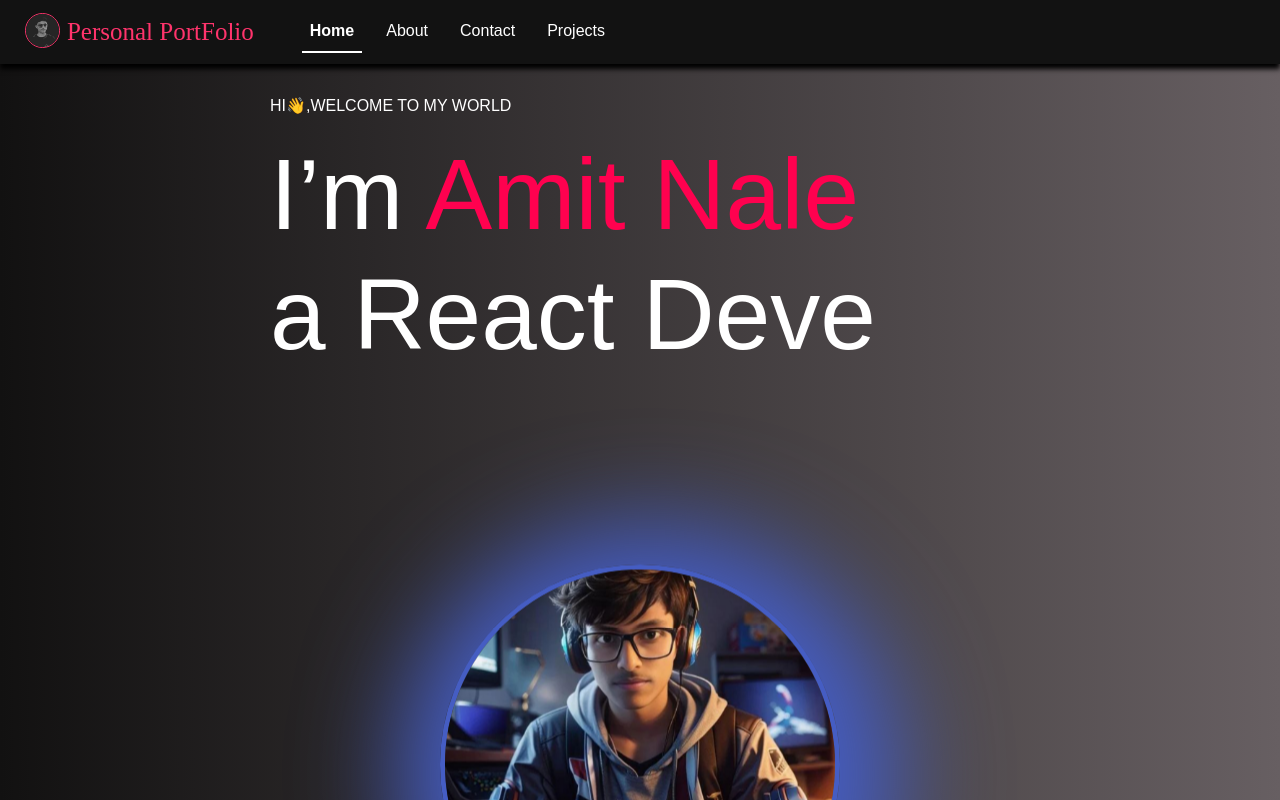
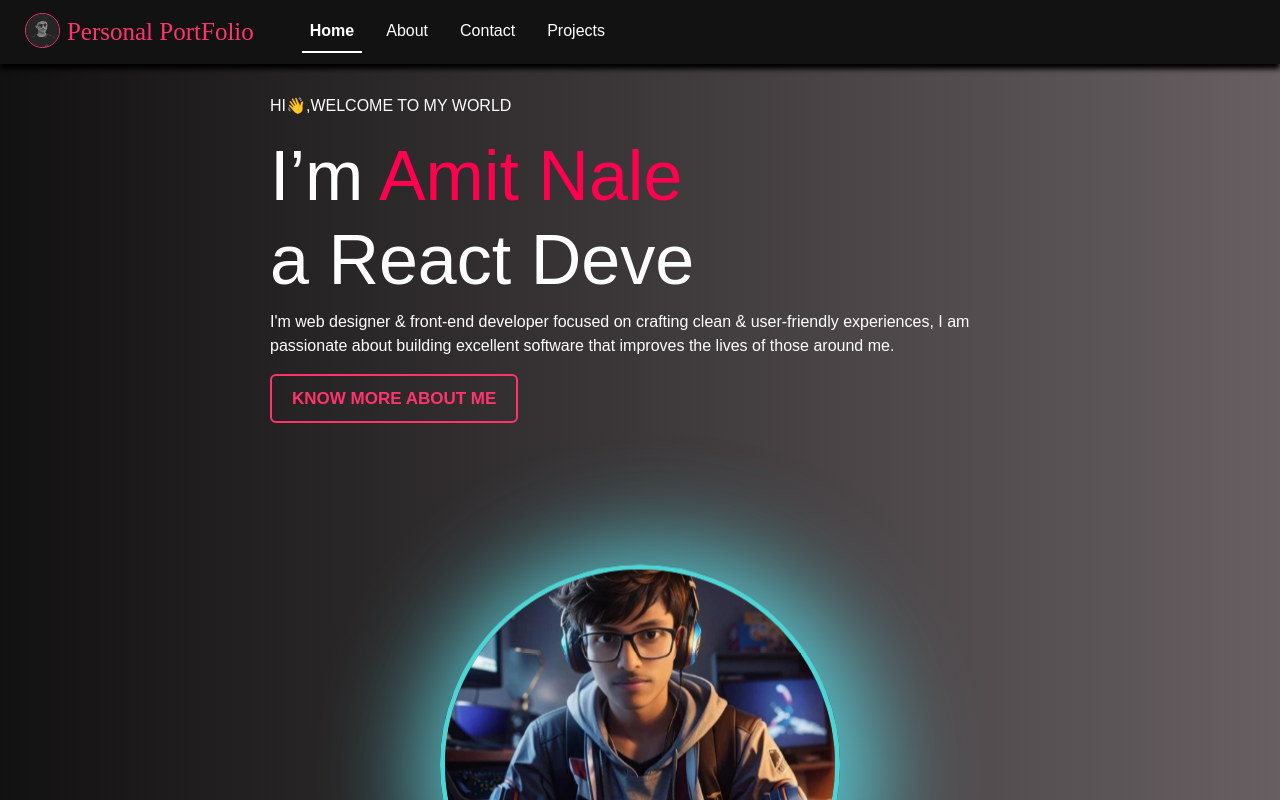
Before and after one commit to Amitnale007/personal-portfolio, a React (Create React App) app: page /personal-portfolio/contact in a window 1280 px wide. Shown: the top 800 px of the page. Built offline with nearby package versions, Linux system fonts and the light colour scheme.

Commit message:
final changes

```diff
--- a/src/component/ContactForm/ContactForm.jsx
+++ b/src/component/ContactForm/ContactForm.jsx
@@ -3,8 +3,15 @@ import emailjs from "@emailjs/browser";
 import "./contact.css";
 import { ToastContainer, toast } from "react-toastify";
 import "react-toastify/dist/ReactToastify.css";
+import { useState } from "react";
+function ContactForm(props) {
+  const [formData, setFormData] = useState({
+    from_name: "",
+    from_email: "",
+    from_subject: "",
+    message: "",
+  });
 
-function ContactForm(props) {
   const notify = (state) => {
     if (state === "error") {
       toast.error(" Unable to Send Message", {
@@ -16,36 +23,51 @@ function ContactForm(props) {
         theme: "dark",
       });
     } else {
-      toast.success("Message Send Successfully", {
+      toast.success("Message Sent Successfully", {
         position: "top-center",
         autoClose: 5000,
         hideProgressBar: false,
         closeOnClick: true,
-
         progress: undefined,
         theme: "dark",
       });
     }
   };
-  function sendEmail(e) {
+
+  const handleInputChange = (event) => {
+    setFormData({
+      ...formData,
+      [event.target.name]: event.target.value,
+    });
+  };
+
+  const sendEmail = async (e) => {
     e.preventDefault();
 
-    emailjs
-      .sendForm(
+    try {
+      const response = await emailjs.sendForm(
         "service_ixt7mvc",
         "template_4qfmr0c",
         e.target,
         "RoMiiO_MUSVOpkSw0"
-      )
-      .then(
-        (result) => {
-          notify("success");
-        },
-        (error) => {
-          notify("error");
-        }
       );
-  }
+
+      if (response.status === 200) {
+        setFormData({
+          from_name: "",
+          from_email: "",
+          from_subject: "",
+          message: "",
+        });
+        notify("success");
+      } else {
+        notify("error");
+      }
+    } catch (error) {
+      console.error("Error sending email:", error);
+      notify("error");
+    }
+  };
 
   return (
     <>
@@ -73,6 +95,8 @@ function ContactForm(props) {
                 className="input-field"
                 type="text"
                 name="from_name"
+                value={formData.from_name}
+                onChange={handleInputChange}
               />
             </div>
 
@@ -83,6 +107,8 @@ function ContactForm(props) {
                 className="input-field"
                 type="email"
                 name="from_email"
+                value={formData.from_email}
+                onChange={handleInputChange}
               />
             </div>
 
@@ -93,6 +119,8 @@ function ContactForm(props) {
                 className="input-field"
                 type="text"
                 name="from_subject"
+                value={formData.from_subject}
+                onChange={handleInputChange}
               />
             </div>
 
@@ -104,6 +132,8 @@ function ContactForm(props) {
                 rows="3"
                 className="input-field"
                 name="message"
+                value={formData.message}
+                onChange={handleInputChange}
               ></textarea>
             </div>
 
--- a/src/pages/Home/Home.jsx
+++ b/src/pages/Home/Home.jsx
@@ -2,24 +2,20 @@ import React from "react";
 import Container from "react-bootstrap/Container";
 import "./homestyle.css";
 import { useTypewriter, Cursor } from "react-simple-typewriter";
-import SocialIcon from "../../component/SocialIcon/SocialIcon";
-
-import Experience from "../Experience/Experience";
-import Projects from "../Projects/Projects";
-
+import { useNavigate } from "react-router-dom";
 function Home(props) {
   const text = useTypewriter({
     words: [
       "Node Js Developer...",
       "React Developer...",
-      "React Native Developer...",
+      "React Native Dev...",
       "Angular Developer...",
     ],
     loop: {},
     typeSpeed: 100,
     // deleteSpeed: 80,
   });
-
+  const navigate = useNavigate();
   return (
     <>
       <Container className="home">
@@ -30,6 +26,19 @@ function Home(props) {
             <br />a {text[0]}
             <Cursor cursorColor="#ff014f" cursorStyle="|"></Cursor>
           </h1>
+          <p>
+            I'm web designer & front‑end developer focused on crafting clean &
+            user‑friendly experiences, I am passionate about building excellent
+            software that improves the lives of those around me.
+          </p>
+          <button
+            onClick={() => {
+              navigate("/about");
+            }}
+            class="btn"
+          >
+            Know More About Me
+          </button>
         </div>
         <div className="right">
           <div className="imgcon">
@@ -37,8 +46,6 @@ function Home(props) {
           </div>
         </div>
       </Container>
-      <h1 className="heading">Experience</h1>
-      <Experience></Experience>
     </>
   );
 }
--- a/src/pages/Home/homestyle.css
+++ b/src/pages/Home/homestyle.css
@@ -1,10 +1,11 @@
 .home {
   color: white;
-  height: 100vh;
+  height: 90vh;
   display: flex;
   flex-wrap: wrap;
   justify-content: space-around;
   align-items: center;
+
   /* border: 1px solid red; */
 }
 .home .left {
@@ -17,10 +18,46 @@
   color: #ff014f;
 }
 .home .left h1 {
-  font-size: 100px;
+  font-size: 70px;
 }
 .right {
   /* border: 1px solid pink; */
+}
+
+/* //button css */
+.btn {
+  color: rgb(255, 52, 108);
+  text-transform: uppercase;
+  text-decoration: none;
+  border: 2px solid rgb(255, 52, 108);
+  padding: 10px 20px;
+  font-size: 17px;
+  font-weight: bold;
+  background: transparent;
+  position: relative;
+  transition: all 1s;
+  overflow: hidden;
+}
+
+.btn:hover {
+  color: white;
+}
+
+.btn::before {
+  content: "";
+  position: absolute;
+  height: 100%;
+  width: 0%;
+  top: 0;
+  left: -40px;
+  transform: skewX(45deg);
+  background-color: rgb(255, 52, 108);
+  z-index: -1;
+  transition: all 1s;
+}
+
+.btn:hover::before {
+  width: 160%;
 }
 
 .imgcon img {
@@ -36,31 +73,31 @@
 
 @keyframes superman {
   0% {
-    border-color: rgb(42, 42, 120);
+    border-color: rgb(226, 85, 104);
     transform: translate(0, 0px);
-    box-shadow: 10px 10px 100px 50px rgb(45, 45, 145);
+    box-shadow: 10px 10px 100px 25px rgb(236, 72, 179);
   }
 
   25% {
     border-color: rgb(210, 212, 94);
-    box-shadow: 10px 10px 100px 50px rgb(202, 204, 93);
+    box-shadow: 10px 10px 100px 25px rgb(202, 204, 93);
   }
 
   50% {
-    border-color: rgb(65, 65, 170);
+    border-color: rgb(91, 226, 91);
     transform: translate(0, 10px);
-    box-shadow: 10px 10px 100px 50px rgb(47, 47, 152);
+    box-shadow: 10px 10px 100px 25px rgb(79, 235, 133);
   }
 
   75% {
     border-color: rgb(130, 217, 160);
-    box-shadow: 10px 10px 100px 50px rgb(130, 217, 160);
+    box-shadow: 10px 10px 100px 25px rgb(130, 217, 160);
   }
 
   100% {
-    border-color: rgb(50, 55, 205);
+    border-color: rgb(63, 210, 229);
     transform: translate(0, -0px);
-    box-shadow: 10px 10px 100px 50px rgb(50, 55, 205);
+    box-shadow: 10px 10px 100px 25px rgb(76, 201, 232);
   }
 }
 
@@ -92,7 +129,7 @@
   .home {
     height: auto;
     display: flex;
-    flex-direction: column;
+    flex-direction: column-reverse;
     /* align-items: flex-start; */
     align-content: space-between;
     justify-content: center;
@@ -105,7 +142,7 @@
     min-height: 400px;
   }
   .home .left h1 {
-    font-size: 65px;
+    font-size: 37px;
     width: 100%;
   }
   .heading {
```
Also changed, not shown: src/assets/8px-GeeksforGeeks.svg.png (added), src/assets/gfgLogo.png (added).
